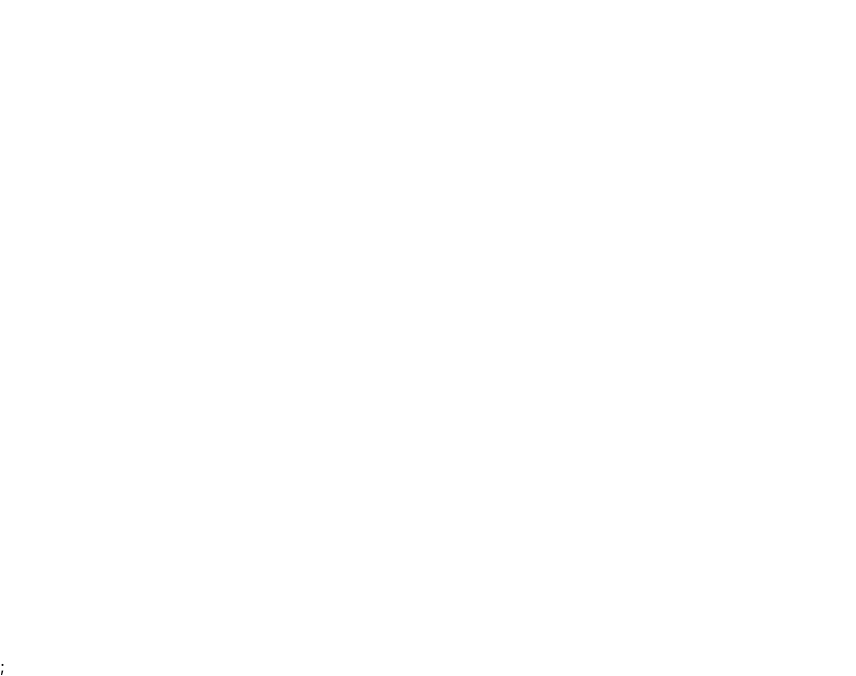
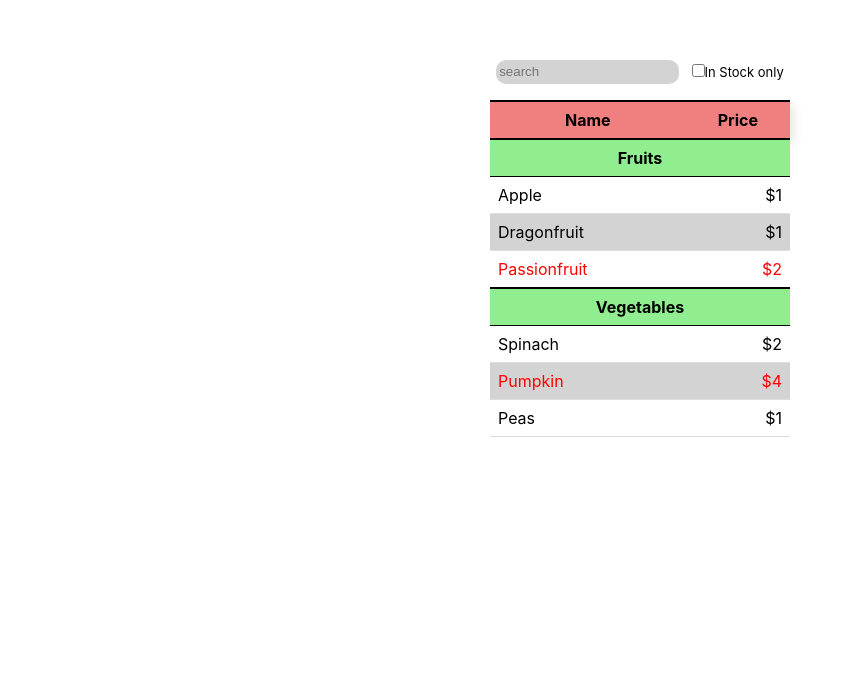
Before and after one commit to wookikiik/realworld-study, a React (Create React App) app: page / in a window 1280 px wide. Shown: the part 144-820 px from the top of the page, without its empty margins (0-856 px from the left). Built offline with nearby package versions, Linux system fonts and the light colour scheme.

Commit message:
Fruit List example

```diff
--- a/src/App.css
+++ b/src/App.css
@@ -5,3 +5,85 @@
   justify-content: center;
   height: 100vh;
 }
+
+/* SearchBar start */
+.search-bar {
+  display: flex;
+  justify-content: space-around;
+  align-items: center;
+}
+.search-text {
+  height: 18px;
+  padding: 3px;
+  border: 0px;
+  border-radius: 10px;
+  background-color: lightgray;
+}
+.search-text:focus {
+  border-color: red;
+}
+.search-bar > label {
+  font-size: small;
+}
+/* SearchBar end */
+
+/* Table start */
+table {
+  border-collapse: collapse;
+  width: 300px;
+  margin: 1rem auto;
+  background-color: white;
+  text-align: center;
+}
+
+th, td {
+  border-left: none;
+  border-right: none;
+}
+
+/* thead */
+thead {
+  box-shadow: 4px 4px 10px rgba(0,0,0,0.1);
+}
+thead th {
+  padding: 8px;
+  border-top: 2px solid #000;
+  border-bottom: 2px solid #000;
+  color: #000;
+  background-color: lightcoral;
+}
+
+/* tbody */
+tbody tr:hover {
+  background-color: #d3d3d3;
+  opacity: 0.9;
+  cursor: pointer;
+}
+tbody th {
+  padding: 8px;
+  border-top: 2px solid #000;
+  border-bottom: 1px solid #000;
+  color: #000;
+  background-color: lightgreen;
+}
+tbody tr.product:nth-child(odd) {
+  background-color: lightgray;
+}
+tbody tr.product:nth-child(even) {
+  background-color: white;
+}
+tbody td {
+  padding: 8px;
+  text-align: left;
+  border-bottom: 1px solid #ddd;
+}
+.nostock {
+  color: red;
+}
+.product-name {
+  text-align: left;
+}
+.product-price {
+  text-align: right;
+}
+/* Table end */
--- a/src/App.js
+++ b/src/App.js
@@ -1,11 +1,14 @@
 import "./App.css";
+import FilterableProductTable from "./ProductFinder/FilterableProductTable";
 
 function App() {
   return (
     <div className="App">
-      <div className="container">{/* 코드 추가 */}</div>;
+      <div className="container">
+        <FilterableProductTable />
+      </div>
     </div>
-  );
+  )
 }
 
 export default App;
--- /dev/null
+++ b/src/ProductFinder/FilterableProductTable.js
@@ -0,0 +1,27 @@
+import product from '../data/product.json'
+import { useState } from "react"
+import ProductTable from "./ProductTable"
+import SearchBar from "./SearchBar"
+
+function FilterableProductTable() {
+  const [originProducts] = useState(product)
+  const [filteredProducts, setFilteredProducts] = useState(originProducts)
+  const [inStockOnly, setInStockOnly] = useState(false)
+
+  return (
+    <div>
+      <SearchBar
+        originProducts={originProducts}
+        inStockOnly={inStockOnly}
+        applyFilter={setFilteredProducts}
+        applyInStockOnly={setInStockOnly}
+      />
+      <ProductTable
+        products={filteredProducts}
+        inStockOnly={inStockOnly}
+      />
+    </div>
+  )
+}
+
+export default FilterableProductTable
--- /dev/null
+++ b/src/ProductFinder/ProductTable.js
@@ -0,0 +1,77 @@
+/**
+ * Group by Array
+ * @returns { field: list }
+ */
+Array.prototype.groupBy = function (fieldName) {
+  return this.reduce((target, source) => {
+    const field = source[fieldName]
+    target[field] = target[field] ?? []
+    target[field].push(source)
+
+    return target
+  }, {})
+}
+
+function ProductTable({ products, inStockOnly }) {
+  const categories = products.groupBy('category')
+
+  return (
+    <table className="fruit-list">
+      <thead>
+        <tr>
+          <th>Name</th>
+          <th>Price</th>
+        </tr>
+      </thead>
+      <tbody>
+        {Object.keys(categories).map((category, index) => {
+          const rederer = []
+
+          const categoryVisible = !inStockOnly || (inStockOnly && categories[category].filter(product => product.stocked).length > 0)
+          if (categoryVisible) {
+            rederer.push(
+              <ProductCategoryRow
+                key={index}
+                category={category}
+              />
+            )
+          }
+
+          categories[category] && categories[category].map(product => {
+            const productVisible = !inStockOnly || (inStockOnly && product.stocked)
+            if (productVisible) {
+              rederer.push(<ProductRow
+                key={product.name}
+                product={product}
+                inStockOnly={inStockOnly}
+              />)
+            }
+          })
+
+          return rederer
+        })}
+      </tbody>
+    </table>
+  )
+}
+
+function ProductCategoryRow({ category, products, inStockOnly }) {
+  return (
+    <tr className="category">
+      <th colSpan="2">{category}</th>
+    </tr>
+  )
+}
+
+function ProductRow({ product, inStockOnly }) {
+  // TODO: apply color by stock status
+
+  return (
+    <tr className={ 'product ' + (!product.stocked && 'nostock') }>
+      <td className="product-name">{product.name}</td>
+      <td className="product-price">{product.price}</td>
+    </tr>
+  )
+}
+
+export default ProductTable
--- /dev/null
+++ b/src/ProductFinder/SearchBar.js
@@ -0,0 +1,35 @@
+function SearchBar({ originProducts, inStockOnly, applyFilter, applyInStockOnly }) {
+  function searchTextChange(e) {
+    const filteredProducts = originProducts.filter(product => {
+      return product.name.toLowerCase().indexOf(e.target.value.toLowerCase()) >= 0
+    }, {})
+
+    applyFilter(filteredProducts)
+  }
+
+  function inStockOnlyChange() {
+    applyInStockOnly(!inStockOnly)
+  }
+
+  return (
+    <div className="search-bar">
+        <input
+          className="search-text"
+          type="text"
+          placeholder="search"
+          onChange={searchTextChange}
+        />
+        <label>
+          <input
+            className="stock-checkbox"
+            type="checkbox"
+            checked={inStockOnly}
+            onChange={inStockOnlyChange}
+          />
+          In Stock only
+        </label>
+    </div>
+  )
+}
+
+export default SearchBar
```
